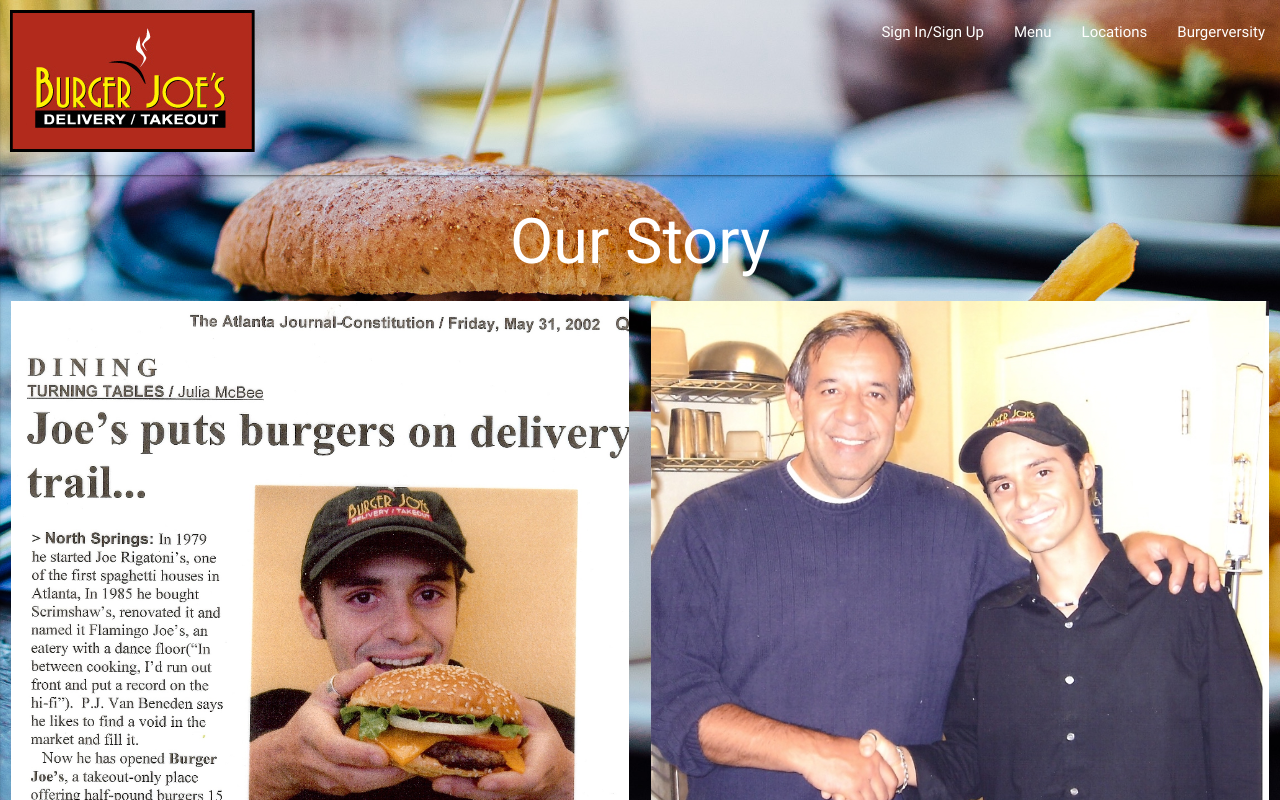
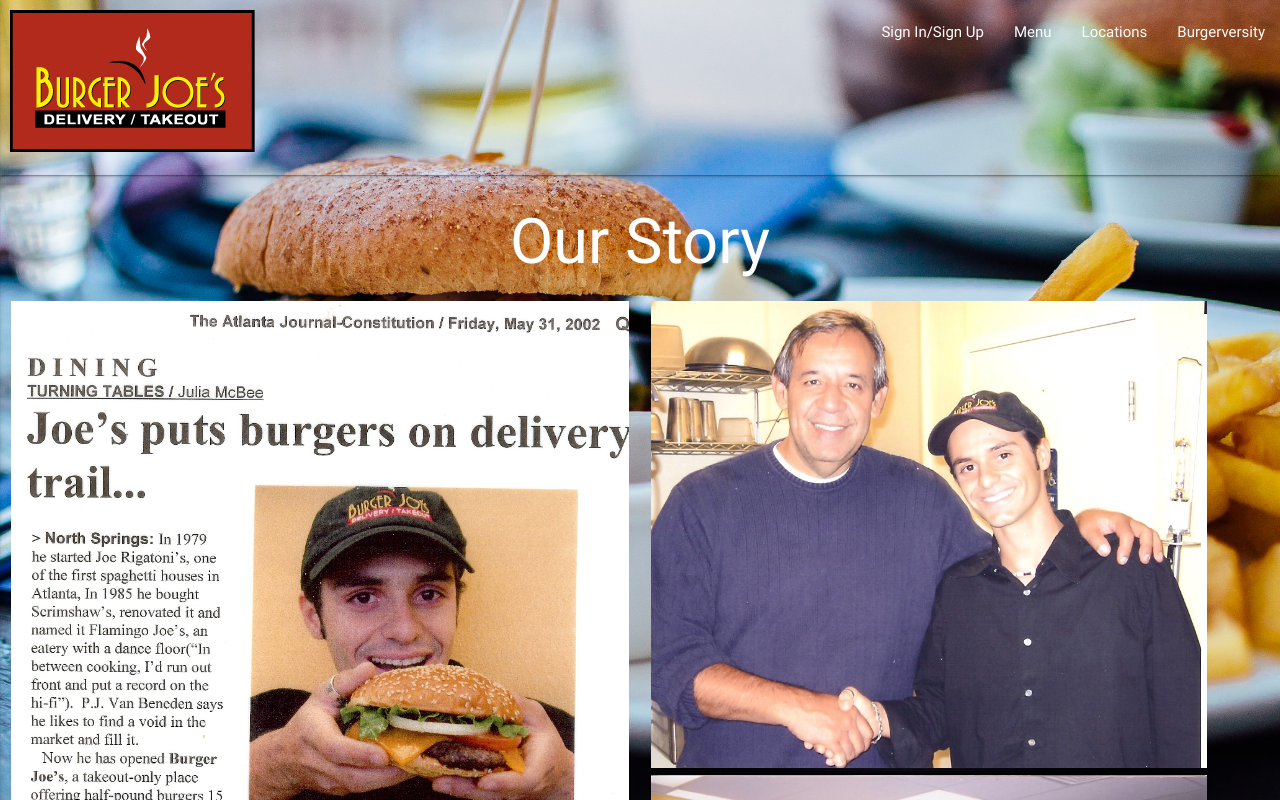
Before and after one commit to davidthrasher/BurgerJoes, a React (Create React App) app in the folder client/: page /story in a window 1280 px wide. Shown: the top 800 px of the page. Built offline with nearby package versions, Linux system fonts and the light colour scheme; what auth0-js would draw is missing.

Commit message:
Image resizing

```diff
--- a/client/public/css/main.css
+++ b/client/public/css/main.css
@@ -61,8 +61,8 @@
 }
 
 .handshake {
-  height: 100%;
-  width: 100%;
+  height: 90%;
+  width: 90%;
 
 }
 
--- a/client/src/components/Story/Story.js
+++ b/client/src/components/Story/Story.js
@@ -6,17 +6,17 @@
   <h1 className="center white-text">Our Story</h1>
   <div className="container-fluid">
   <div className="row">
-    <div className="col s12 m12 l6">
+    <div className="col offset-s1 s9 m11 l6">
 
         <img src="./images/sourceimages/storyscan.jpg" className="ourstory" alt="Burger Joes"/>
 
     </div>
-    <div className="col s12 m12 l6">
+    <div className="col offset-s1 s10 m12 l6">
 
         <img src="./images/sourceimages/handshake.jpg" className="handshake" alt="Burger Joes"/>
       </div>
 
-    <div className="col s12 m12 l6">
+    <div className="col offset-s1 s10 m12 l6">
 
         <img src="./images/sourceimages/togocounter.jpg" className="handshake" alt="Burger Joes"/>
       </div>
```
